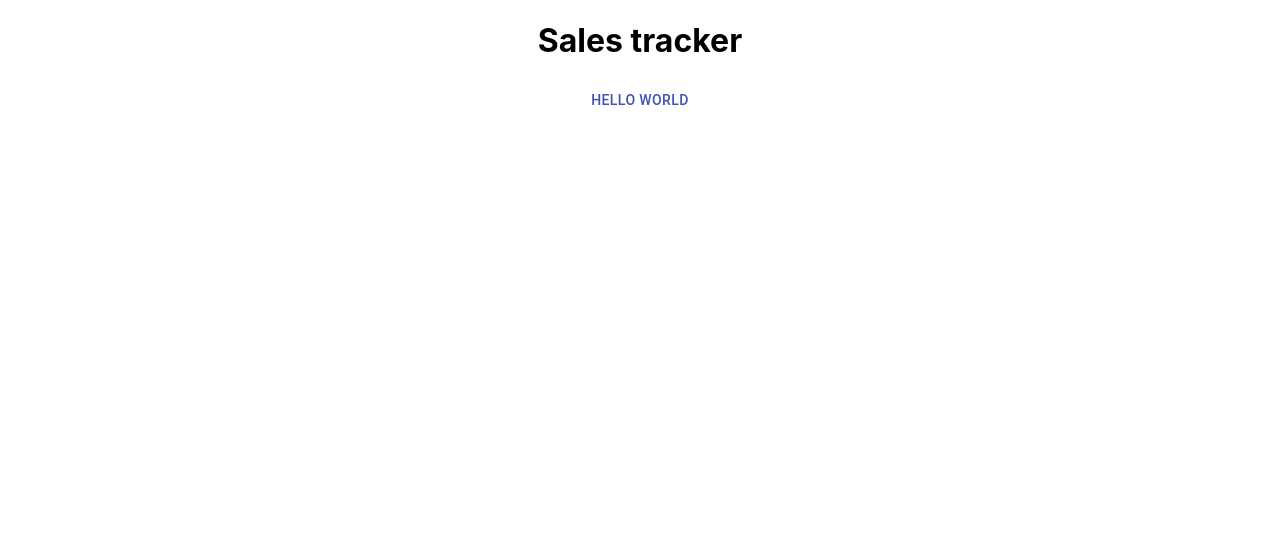
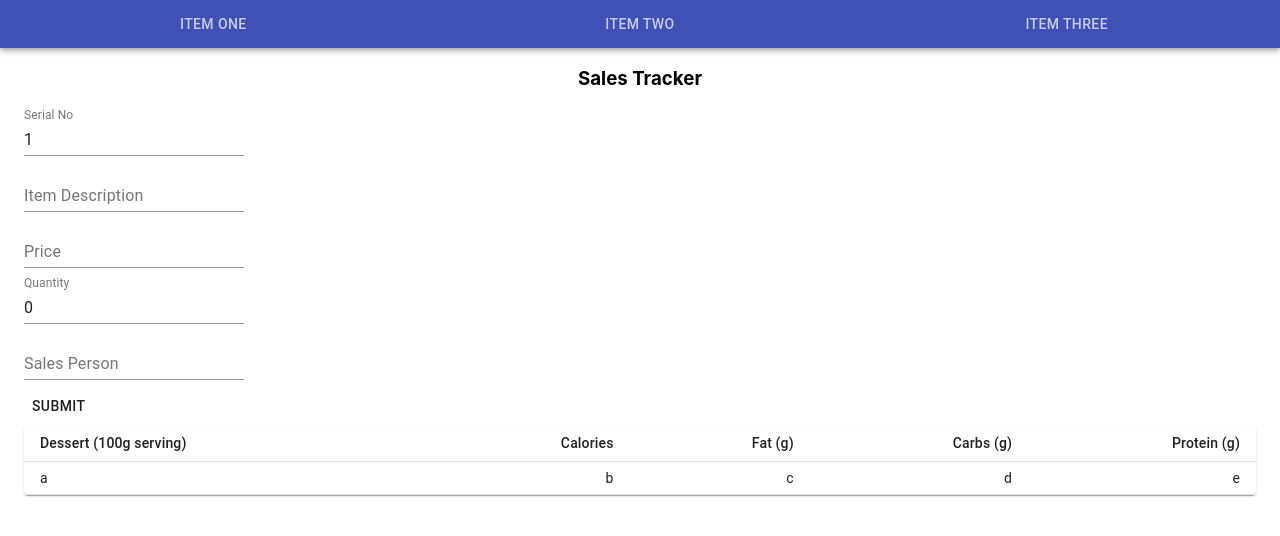
Before and after one commit to olaniyi900/sales-tracker, a React (Create React App) app: page / in a window 1280 px wide. Shown: the top 536 px of the page. Built offline with nearby package versions, Linux system fonts and the light colour scheme.

Commit message:
design input and table component

```diff
--- a/src/App.css
+++ b/src/App.css
@@ -1,6 +1,6 @@
-.App {
+/* .App {
   text-align: center;
-}
+} */
 
 
 
--- a/src/App.js
+++ b/src/App.js
@@ -1,14 +1,20 @@
 import React from 'react';
-import Button from "@material-ui/core/Button"
+import NavBar from './components/navbar/NavBar'
+import DispayTable from './components/table/DisplayTable'
+import Container from '@material-ui/core/Container';
+import SaleForm from './components/forms/SaleForm'
 import './App.css';
 
 function App() {
   return (
     <div className="App">
-      <header className="App-header">
-       <h1>Sales tracker</h1>
-       <Button color="primary">Hello World</Button>
-      </header>
+      <NavBar />
+      <h3 style={{ textAlign:'center'}}>Sales Tracker</h3>
+      <Container >
+        <SaleForm />
+        <DispayTable />
+      </Container>
+
     </div>
   );
 }
--- /dev/null
+++ b/src/components/forms/SaleForm.js
@@ -0,0 +1,96 @@
+import React, { Component } from 'react'
+import TextField from '@material-ui/core/TextField';
+import Button from '@material-ui/core/Button'
+
+class SalesForm extends Component{
+
+    state = {
+        serial_no: 1,
+        item: '',
+        price: '',
+        quantity:0,
+        sales_person:'',
+    }
+
+    handleChange = (event) => {
+        const {name, value} = event.target
+        this.setState({
+            [ name ]: value
+        })
+    }
+
+    handleSubmit = (event) => {
+
+        console.log(this.state);
+        this.setState({
+            serial_no: 1,
+            item: '',
+            price: '',
+            quantity:0,
+            sales_person:'',
+        })
+    }
+
+    render(){
+        let inputStyle = {
+            marginTop:' 0.5rem'
+        }
+
+        return (
+
+            <form >
+
+                <div style={inputStyle}>
+                <TextField
+                    type="number"
+                    label="Serial No"
+                    name='serial_no'
+                    onChange={ this.handleChange }
+                    value={ this.state.serial_no }
+                    />
+                </div>
+                <div style={inputStyle}>
+                <TextField
+                    type="text"
+                    label="Item Description"
+                    name='item'
+                    onChange={ this.handleChange }
+                    value={ this.state.item }
+                />
+                </div>
+                <div style={inputStyle}>
+                <TextField
+                    type="number"
+                    label="Price"
+                    name='price'
+                    onChange={ this.handleChange }
+                    value={ this.state.price }
+                    />
+                </div>
+                <div style={inputStyle}>
+                <TextField
+                    type="number"
+                    label="Quantity"
+                    name='quantity'
+                    onChange={ this.handleChange }
+                    value={ this.state.quantity }
+                    />
+                </div>
+                <div style={inputStyle}>
+                <TextField
+                    type="text"
+                    label="Sales Person"
+                    name='sales_person'
+                    onChange={ this.handleChange }
+                    value={ this.state.sales_person }
+                    />
+                </div>
+
+                < Button style={inputStyle} onClick={ this.handleSubmit }>Submit</Button>
+            </form>
+
+        );
+    }
+}
+
+export default SalesForm;
--- /dev/null
+++ b/src/components/navbar/NavBar.js
@@ -0,0 +1,26 @@
+import React from 'react'
+import AppBar from '@material-ui/core/AppBar';
+import Tabs from '@material-ui/core/Tabs';
+import Tab from '@material-ui/core/Tab';
+
+const NavBar = () => {
+    return (
+        <div>
+            <AppBar position="static">
+                <Tabs
+                    // indicatorColor="primary"
+                    // textColor="primary"
+                    variant="fullWidth">
+                    <Tab label="Item One"></Tab>
+                    <Tab label="Item Two"></Tab>
+                    <Tab label="Item Three"></Tab>
+
+
+                </Tabs>
+            </AppBar>
+
+        </div>
+    )
+}
+
+export default NavBar;
--- /dev/null
+++ b/src/components/table/DisplayTable.js
@@ -0,0 +1,41 @@
+import React from 'react'
+import Table from '@material-ui/core/Table';
+import TableBody from '@material-ui/core/TableBody';
+import TableCell from '@material-ui/core/TableCell';
+import TableContainer from '@material-ui/core/TableContainer';
+import TableHead from '@material-ui/core/TableHead';
+import TableRow from '@material-ui/core/TableRow';
+import Paper from '@material-ui/core/Paper';
+
+const DisplayTable = () => {
+    return (
+        <TableContainer component={Paper}>
+      <Table size="small" aria-label="a dense table">
+        <TableHead>
+          <TableRow>
+            <TableCell>Dessert (100g serving)</TableCell>
+            <TableCell align="right">Calories</TableCell>
+            <TableCell align="right">Fat&nbsp;(g)</TableCell>
+            <TableCell align="right">Carbs&nbsp;(g)</TableCell>
+            <TableCell align="right">Protein&nbsp;(g)</TableCell>
+          </TableRow>
+        </TableHead>
+        <TableBody>
+
+            <TableRow >
+              <TableCell component="th" scope="row">
+                a
+              </TableCell>
+              <TableCell align="right">b</TableCell>
+              <TableCell align="right">c</TableCell>
+              <TableCell align="right">d</TableCell>
+              <TableCell align="right">e</TableCell>
+            </TableRow>
+
+        </TableBody>
+      </Table>
+    </TableContainer>
+    )
+}
+
+export default DisplayTable;
```
